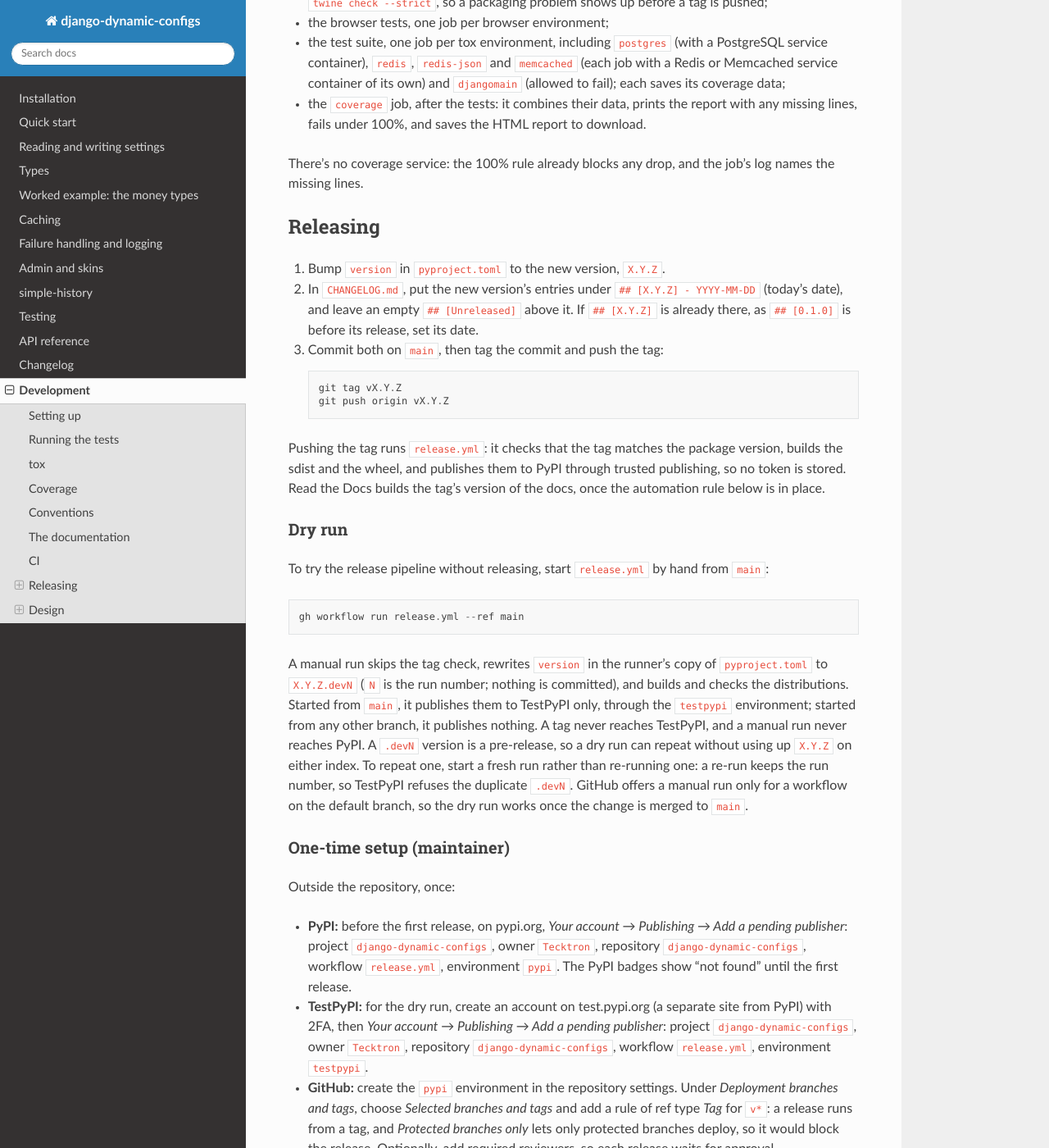
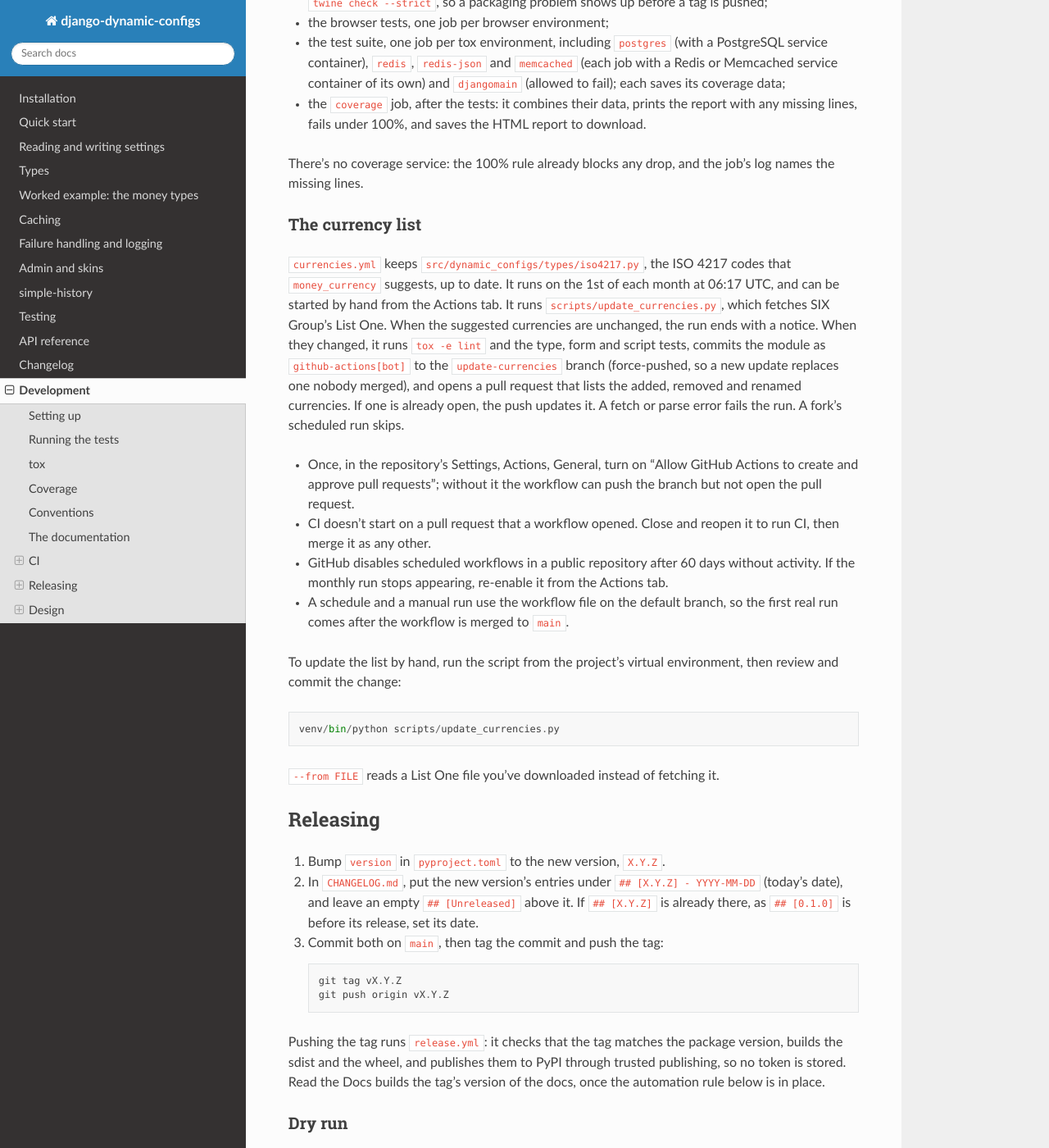
Before and after one commit to Tecktron/django-dynamic-configs, a Sphinx documentation site: the page built from docs/development.md, in a window 1280 px wide and 1400 px high, scrolled down 4615 px. Shown: the whole window at 82% size. Built offline with Sphinx 7.4.7 and the Read the Docs theme 3.1.0, drawn with Linux system fonts in a browser that asks for light colours.

Commit message:
Check the ISO 4217 list monthly and open a PR when it changes

````diff
--- a/docs/development.md
+++ b/docs/development.md
@@ -204,6 +204,32 @@ GitHub Actions runs `ci.yml` on pushes to `main` and on pull requests:
 
 There's no coverage service: the 100% rule already blocks any drop, and the job's log names the missing lines.
 
+### The currency list
+
+`currencies.yml` keeps `src/dynamic_configs/types/iso4217.py`, the ISO 4217 codes that `money_currency` suggests, up to
+date. It runs on the 1st of each month at 06:17 UTC, and can be started by hand from the Actions tab. It runs
+`scripts/update_currencies.py`, which fetches SIX Group's List One. When the suggested currencies are unchanged, the run
+ends with a notice. When they changed, it runs `tox -e lint` and the type, form and script tests, commits the module as
+`github-actions[bot]` to the `update-currencies` branch (force-pushed, so a new update replaces one nobody merged), and
+opens a pull request that lists the added, removed and renamed currencies. If one is already open, the push updates it.
+A fetch or parse error fails the run. A fork's scheduled run skips.
+
+- Once, in the repository's Settings, Actions, General, turn on "Allow GitHub Actions to create and approve pull
+  requests"; without it the workflow can push the branch but not open the pull request.
+- CI doesn't start on a pull request that a workflow opened. Close and reopen it to run CI, then merge it as any other.
+- GitHub disables scheduled workflows in a public repository after 60 days without activity. If the monthly run stops
+  appearing, re-enable it from the Actions tab.
+- A schedule and a manual run use the workflow file on the default branch, so the first real run comes after the
+  workflow is merged to `main`.
+
+To update the list by hand, run the script from the project's virtual environment, then review and commit the change:
+
+```
+venv/bin/python scripts/update_currencies.py
+```
+
+`--from FILE` reads a List One file you've downloaded instead of fetching it.
+
 ## Releasing
 
 1. Bump `version` in `pyproject.toml` to the new version, `X.Y.Z`.
````
Also changed, not shown: 1 other file.
